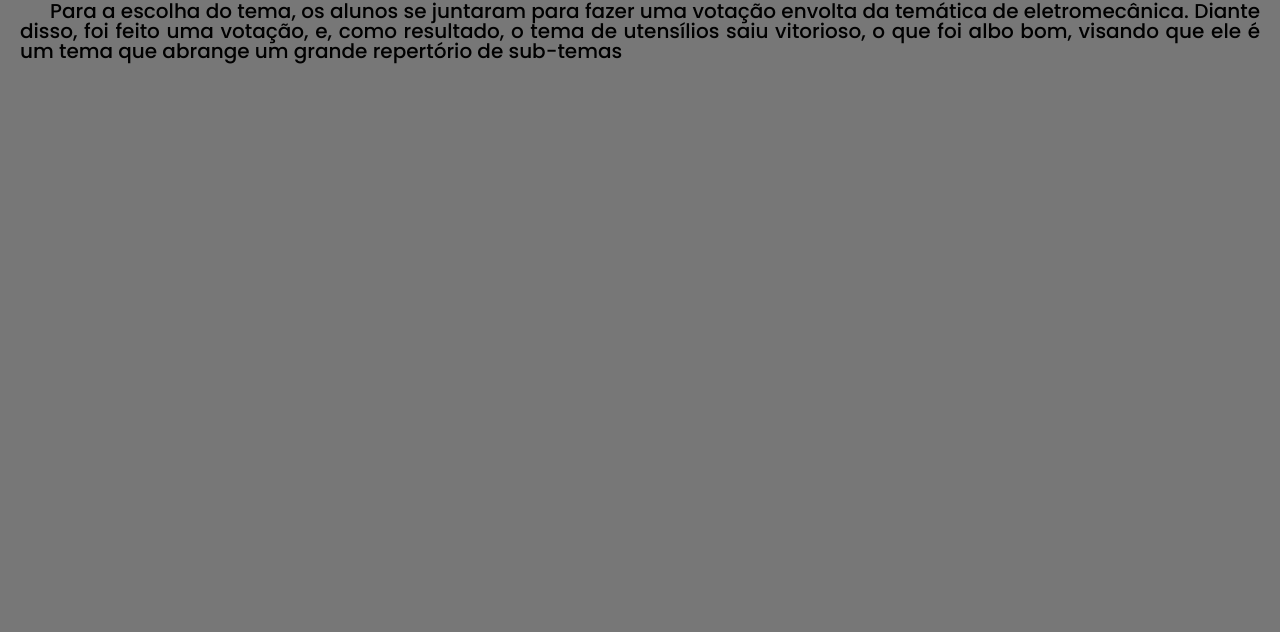
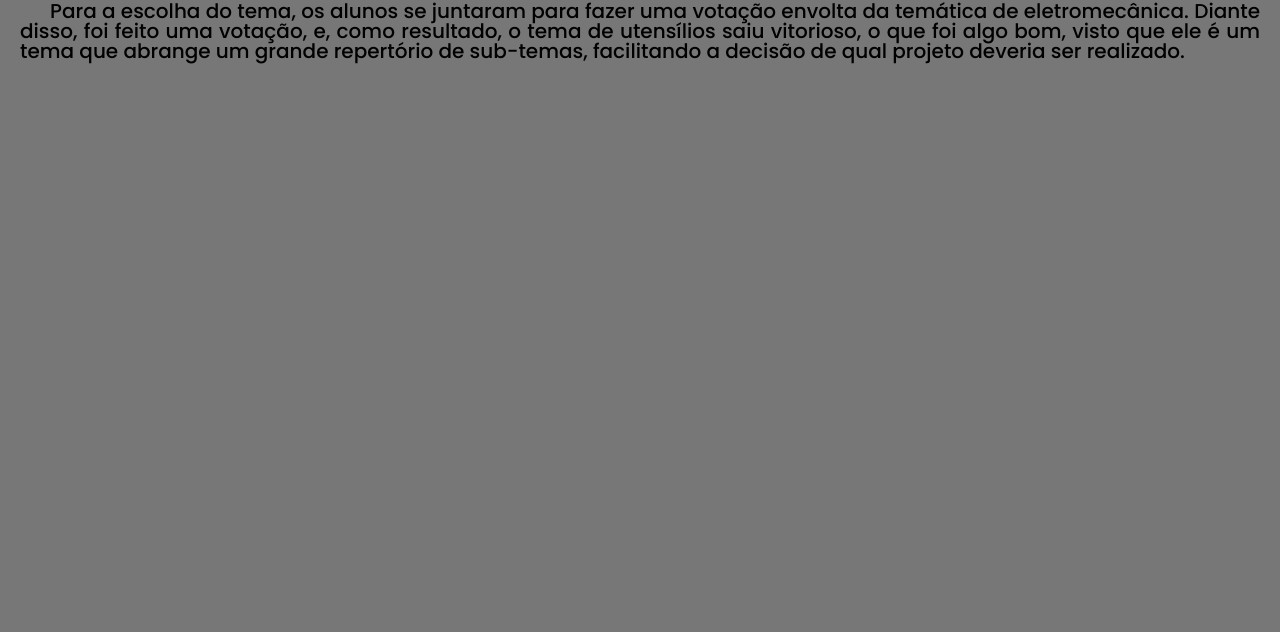
Before and after one commit to GilvanPedro/Site_Maker, a plain HTML site: page bimestre2.html in a window 1280 px wide. Shown: the part 168-800 px from the top of the page. Drawn offline with Linux system fonts and the light colour scheme.

Commit message:
Update bimestre2.html

```diff
--- a/bimestre2.html
+++ b/bimestre2.html
@@ -40,7 +40,7 @@
         <h2>A Escolha do Tema</h2>
 
         <p>
-        Para a escolha do tema, os alunos se juntaram para fazer uma votação envolta da temática de eletromecânica. Diante disso, foi feito uma votação, e, como resultado, o tema de utensílios saiu vitorioso, o que foi albo bom, visando que ele é um tema que abrange um grande repertório de sub-temas
+        Para a escolha do tema, os alunos se juntaram para fazer uma votação envolta da temática de eletromecânica. Diante disso, foi feito uma votação, e, como resultado, o tema de utensílios saiu vitorioso, o que foi algo bom, visto que ele é um tema que abrange um grande repertório de sub-temas, facilitando a decisão de qual projeto deveria ser realizado.
         </p>
     </main>
 </body>
```
